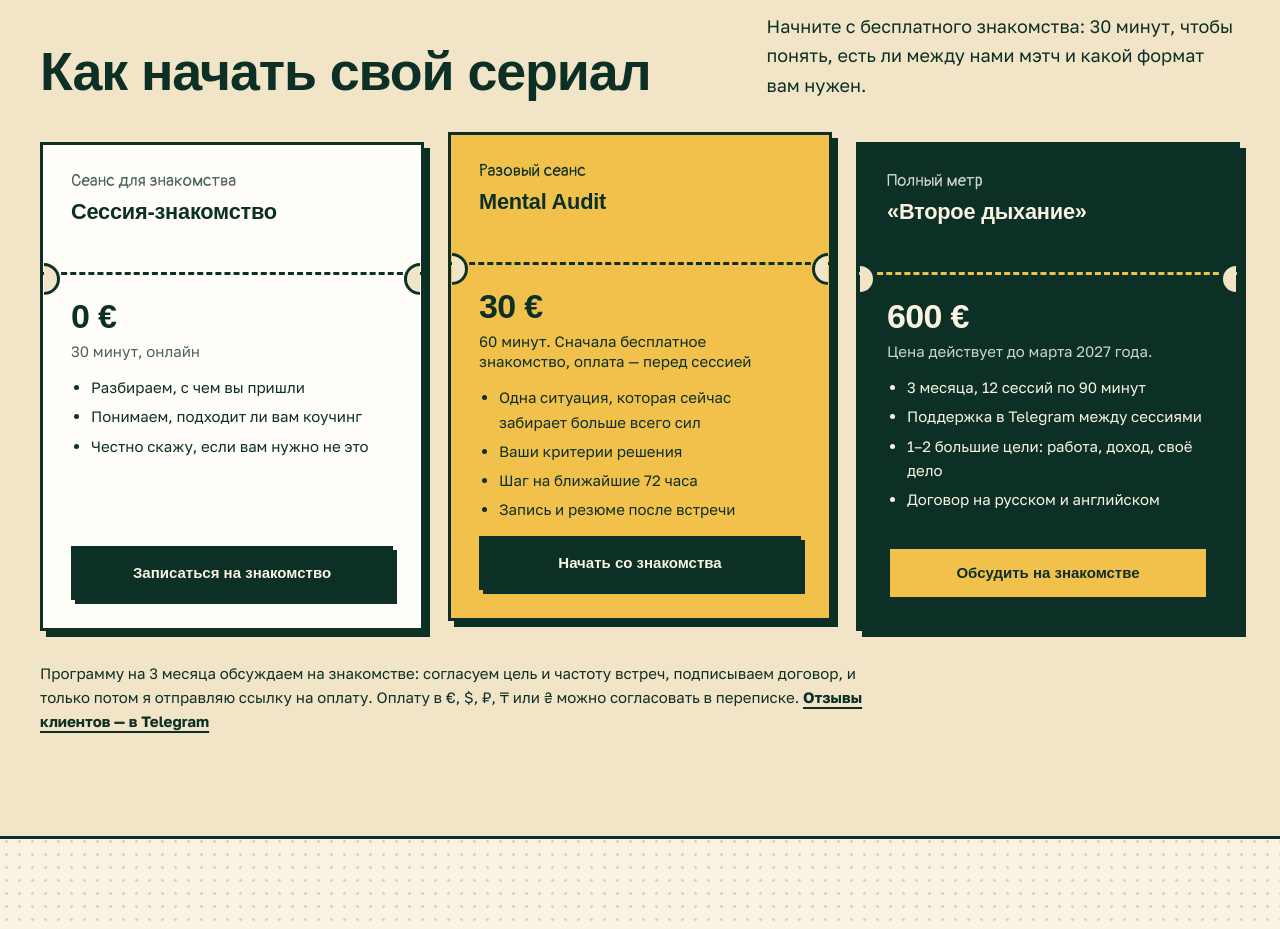
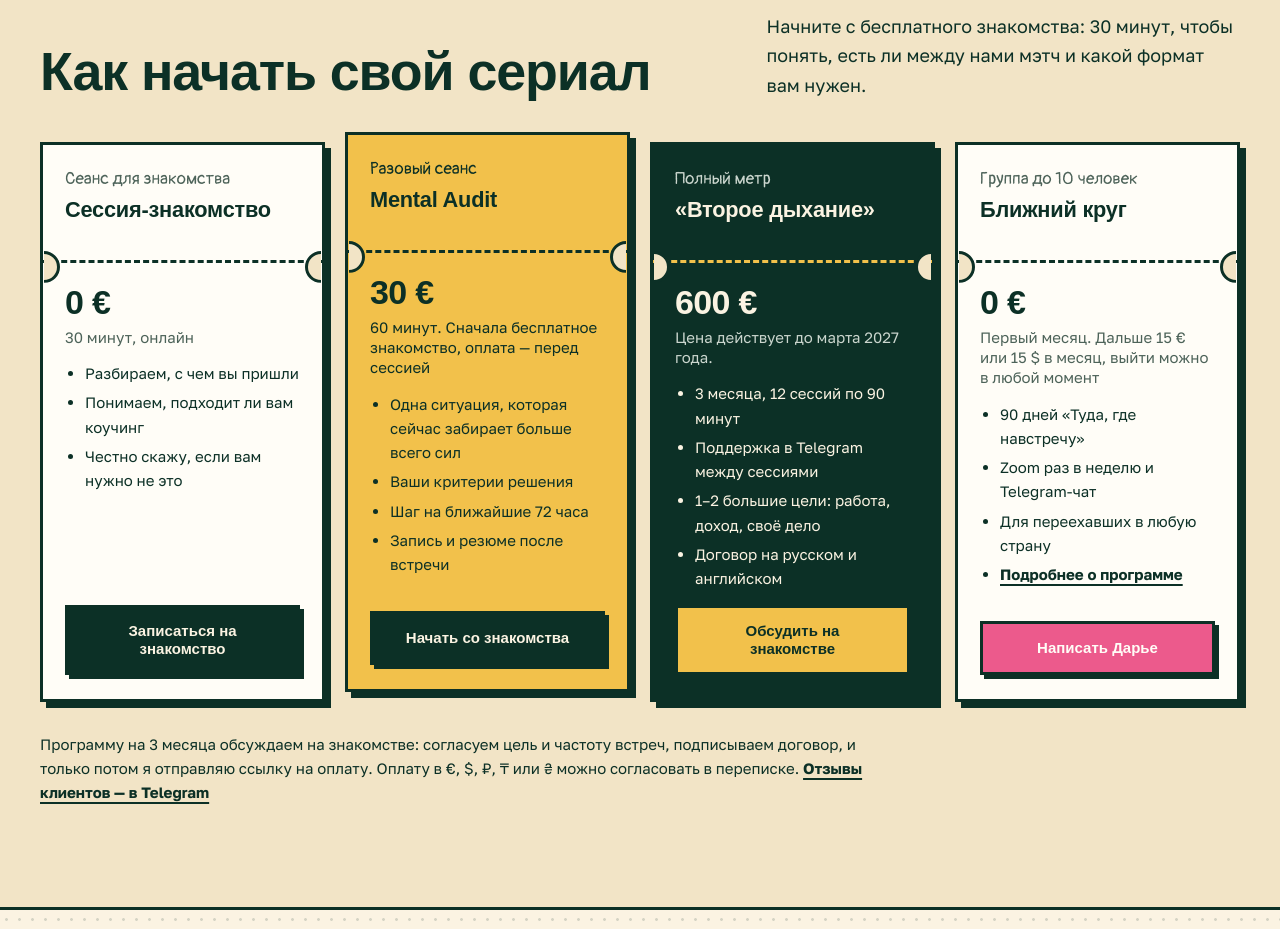
Before and after one commit to darterehina-design/mentalaudit, a plain HTML site: page index.html in a window 1280 px wide. Shown: the part 8824-9753 px from the top of the page. Drawn offline with Linux system fonts and the light colour scheme; a web font is replaced by a local one.

Commit message:
Главная: билет «Ближний круг» с кнопкой «Написать Дарье»
Co-Authored-By: Claude Opus 5.5 <noreply@anthropic.com>
Claude-Session: https://claude.ai/code/session_01NeCSfUwXCX6ccYCdeV6cem

```diff
--- a/index.html
+++ b/index.html
@@ -14,7 +14,7 @@
 <link rel="preconnect" href="https://fonts.googleapis.com">
 <link rel="preconnect" href="https://fonts.gstatic.com" crossorigin>
 <link href="https://fonts.googleapis.com/css2?family=Golos+Text:wght@400;600;700&family=Pangolin&family=Unbounded:wght@700;800;900&display=swap" rel="stylesheet">
-<link rel="stylesheet" href="style.css?v=20261119i">
+<link rel="stylesheet" href="style.css?v=20261124a">
 </head>
 <body>
 <a class="skip" href="#main">К содержанию</a>
@@ -322,7 +322,7 @@
       <h2>Как начать свой сериал</h2>
       <p>Начните с бесплатного знакомства: 30 минут, чтобы понять, есть ли между нами мэтч и какой формат вам нужен.</p>
     </div>
-    <div class="tickets">
+    <div class="tickets tickets4">
       <article class="ticket">
         <div class="ticket-head"><small>Сеанс для знакомства</small><h3>Сессия-знакомство</h3></div>
         <div class="ticket-body">
@@ -345,6 +345,14 @@
           <p class="price">600 €<small>Цена действует до марта 2027 года.</small></p>
           <ul><li>3 месяца, 12 сессий по 90 минут</li><li>Поддержка в Telegram между сессиями</li><li>1–2 большие цели: работа, доход, своё дело</li><li>Договор на русском и английском</li></ul>
           <a class="btn btn-gold" href="https://cal.com/daria-mentalaudit/%D1%81%D0%B5%D1%81%D1%81%D0%B8%D1%8F-%D0%B7%D0%BD%D0%B0%D0%BA%D0%BE%D0%BC%D1%81%D1%82%D0%B2%D0%BE" target="_blank" rel="noopener">Обсудить на знакомстве</a>
+        </div>
+      </article>
+      <article class="ticket">
+        <div class="ticket-head"><small>Группа до 10 человек</small><h3>Ближний круг</h3></div>
+        <div class="ticket-body">
+          <p class="price">0 €<small>Первый месяц. Дальше 15 € или 15 $ в месяц, выйти можно в любой момент</small></p>
+          <ul><li>90 дней «Туда, где навстречу»</li><li>Zoom раз в неделю и Telegram-чат</li><li>Для переехавших в любую страну</li><li><a class="link" href="krug.html">Подробнее о программе</a></li></ul>
+          <a class="btn btn-pink" href="https://t.me/dar_terehina" target="_blank" rel="noopener">Написать Дарье</a>
         </div>
       </article>
     </div>
--- a/style.css
+++ b/style.css
@@ -462,3 +462,11 @@ ul{margin:0;padding-left:20px}
   .cover-art{margin-top:40px}
 }
 @media (min-width:1001px) and (max-width:1280px){.cover-art .bubble{right:-12px;max-width:360px}}
+
+/* Билеты на главной: четыре билета, включая «Ближний круг» */
+.tickets4{grid-template-columns:repeat(4,minmax(0,1fr));gap:20px}
+.tickets4 .ticket-head{min-height:118px;padding:24px 22px 18px}
+.tickets4 .ticket-body{padding:22px 22px 24px}
+.tickets4 .ticket::before,.tickets4 .ticket::after{top:106px}
+@media (max-width:1100px){.tickets4{grid-template-columns:repeat(2,minmax(0,1fr))}}
+@media (max-width:760px){.tickets4{grid-template-columns:1fr}}
```
